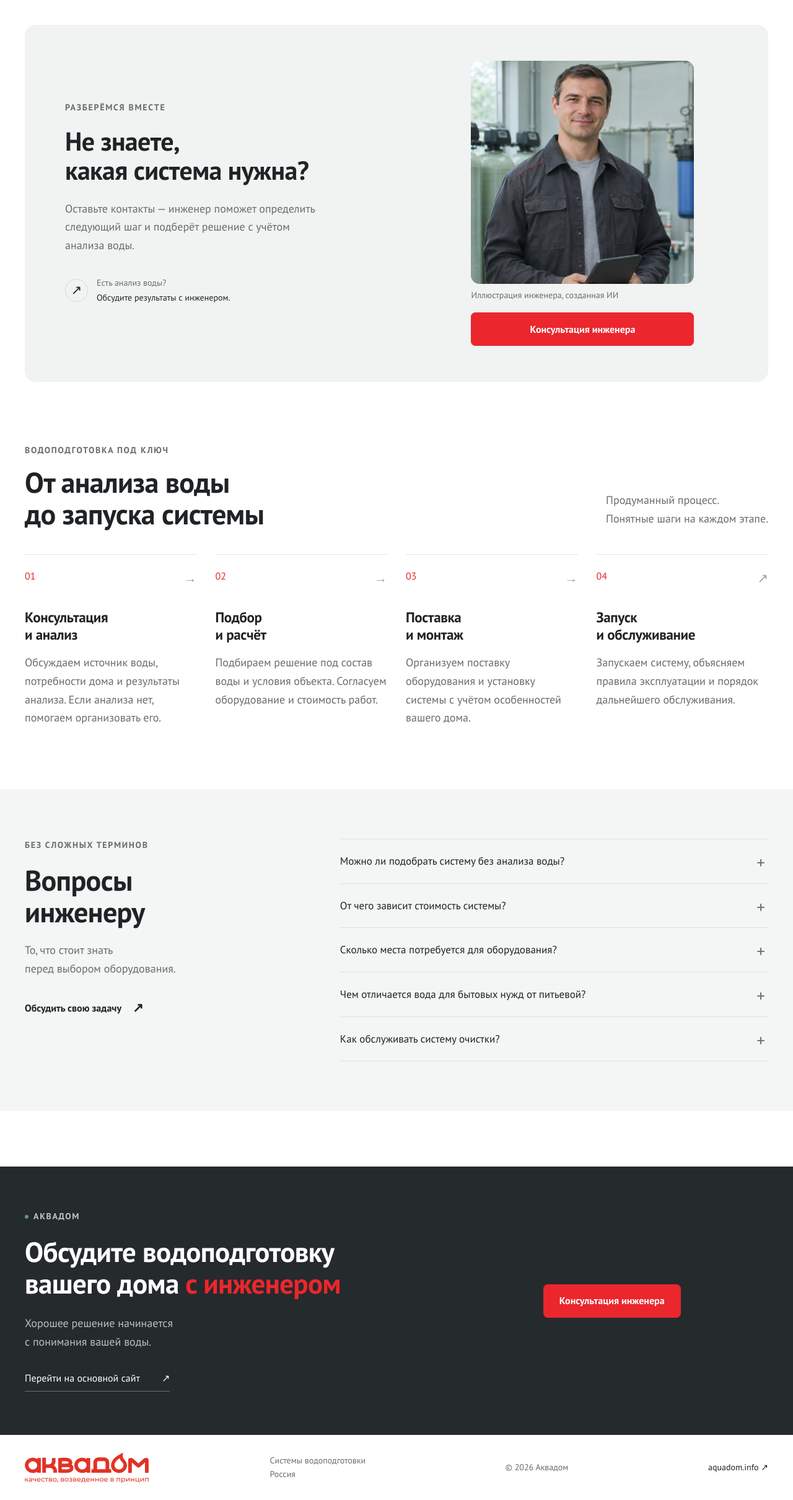
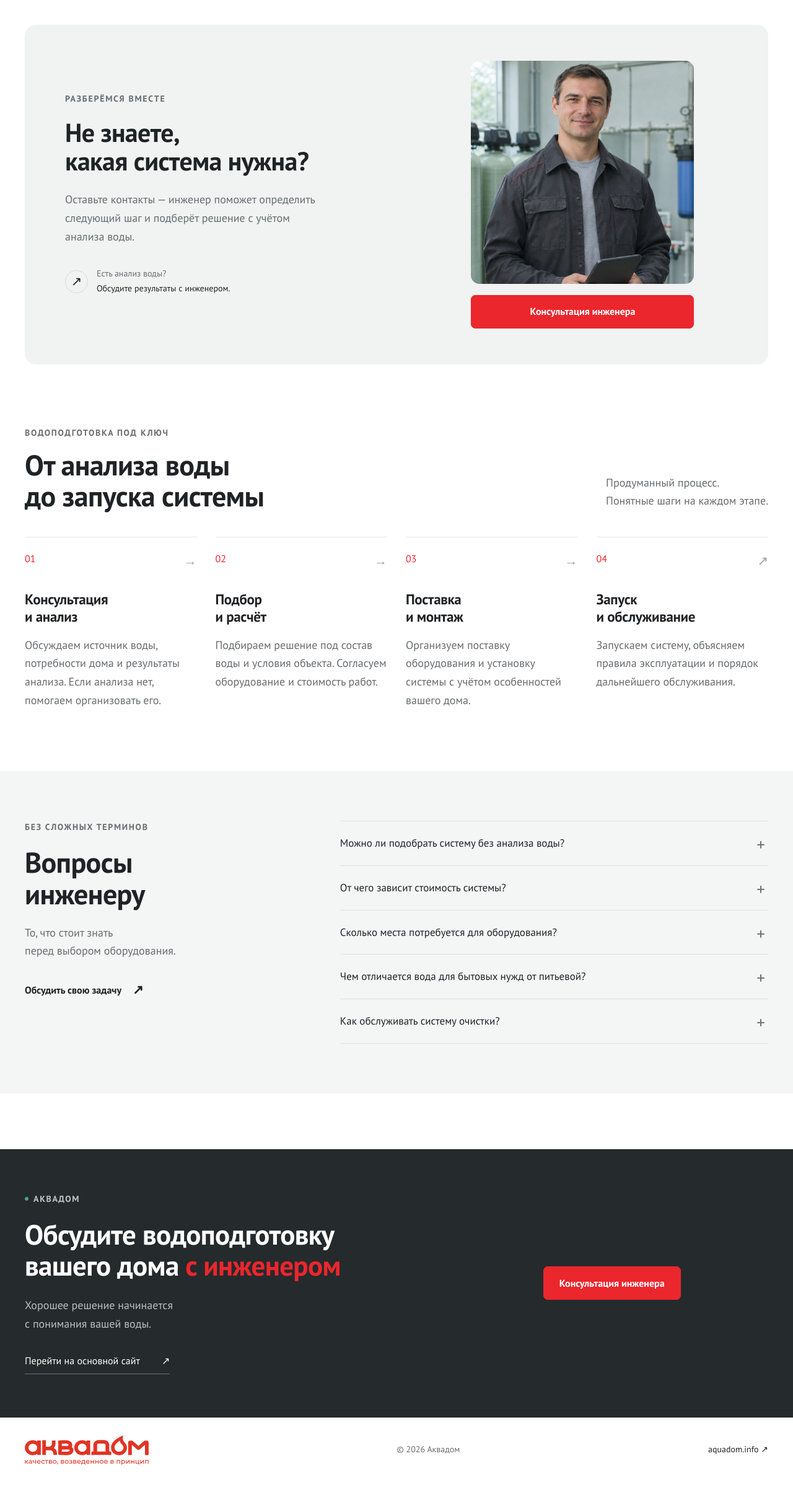
Before and after one commit to dskiryanov-coder/landingwater, a website with bundled scripts: page index.html in a window 1280 px wide. Shown: the part 3134-5554 px from the top of the page at 62% size. After the commit the page ends 5525 px from the top, so only its background shows below. Built offline with nearby package versions, Linux system fonts and the light colour scheme.

Commit message:
Remove engineer caption and footer service text

```diff
--- a/index.html
+++ b/index.html
@@ -59,7 +59,7 @@
       <div class="price-note"><span class="note-icon" aria-hidden="true">i</span><p>Указана стоимость оборудования. Монтаж рассчитывается отдельно.<br><strong>Комплектацию и цену уточняйте у инженера!</strong></p></div>
     </div></section>
 
-    <section id="selection" class="container selection-section" aria-labelledby="selection-title"><div class="selection-copy"><p class="eyebrow">Разберёмся вместе</p><h2 id="selection-title">Не знаете,<br>какая система нужна?</h2><p>Оставьте контакты — инженер поможет определить следующий шаг и подберёт решение с учётом анализа воды.</p><div class="consultation-note"><span aria-hidden="true">↗</span><p>Есть анализ воды?<br><strong>Обсудите результаты с инженером.</strong></p></div></div><div class="engineer-consultation"><figure class="engineer-portrait"><img src="assets/engineer-consultation.jpg" alt="Иллюстративный портрет инженера по водоочистке, созданный ИИ" width="1122" height="1402" loading="lazy"><figcaption>Иллюстрация инженера, созданная ИИ</figcaption></figure><div class="consultation-action"><button class="button" data-form="general">Консультация инженера</button></div></div></section>
+    <section id="selection" class="container selection-section" aria-labelledby="selection-title"><div class="selection-copy"><p class="eyebrow">Разберёмся вместе</p><h2 id="selection-title">Не знаете,<br>какая система нужна?</h2><p>Оставьте контакты — инженер поможет определить следующий шаг и подберёт решение с учётом анализа воды.</p><div class="consultation-note"><span aria-hidden="true">↗</span><p>Есть анализ воды?<br><strong>Обсудите результаты с инженером.</strong></p></div></div><div class="engineer-consultation"><figure class="engineer-portrait"><img src="assets/engineer-consultation.jpg" alt="Иллюстративный портрет инженера по водоочистке, созданный ИИ" width="1122" height="1402" loading="lazy"></figure><div class="consultation-action"><button class="button" data-form="general">Консультация инженера</button></div></div></section>
 
     <section id="process" class="section process-section" aria-labelledby="process-title"><div class="container"><div class="section-heading"><div><p class="eyebrow">Водоподготовка под ключ</p><h2 id="process-title">От анализа воды<br>до запуска системы</h2></div><p class="section-intro">Продуманный процесс.<br>Понятные шаги на каждом этапе.</p></div>
       <div class="steps-grid"><article class="step"><span class="step-number">01 <span aria-hidden="true">→</span></span><h3>Консультация<br>и анализ</h3><p>Обсуждаем источник воды, потребности дома и результаты анализа. Если анализа нет, помогаем организовать его.</p></article><article class="step"><span class="step-number">02 <span aria-hidden="true">→</span></span><h3>Подбор<br>и расчёт</h3><p>Подбираем решение под состав воды и условия объекта. Согласуем оборудование и стоимость работ.</p></article><article class="step"><span class="step-number">03 <span aria-hidden="true">→</span></span><h3>Поставка<br>и монтаж</h3><p>Организуем поставку оборудования и установку системы с учётом особенностей вашего дома.</p></article><article class="step"><span class="step-number">04 <span aria-hidden="true">↗</span></span><h3>Запуск<br>и обслуживание</h3><p>Запускаем систему, объясняем правила эксплуатации и порядок дальнейшего обслуживания.</p></article></div>
@@ -69,7 +69,7 @@
 
     <section id="contacts" class="final-section"><div class="container final-layout"><div><p class="eyebrow"><span class="status-dot"></span> Аквадом</p><h2>Обсудите водоподготовку вашего дома <span>с инженером</span></h2><p class="final-description">Хорошее решение начинается<br>с понимания вашей воды.</p><a class="final-site" href="https://aquadom.info/" target="_blank" rel="noopener noreferrer">Перейти на основной сайт <span aria-hidden="true">↗</span></a></div><div class="consultation-action"><button class="button" data-form="general">Консультация инженера</button></div></div></section>
   </main>
-  <footer class="footer"><div class="container footer-inner"><a class="brand" href="#" aria-label="Аквадом — наверх"><img src="assets/logo-aquadom.svg" alt="Аквадом" width="175" height="56" loading="lazy"></a><p>Системы водоподготовки<br>Россия</p><span>© <span id="year">2026</span> Аквадом</span><a href="https://aquadom.info/" target="_blank" rel="noopener noreferrer">aquadom.info ↗</a></div></footer>
+  <footer class="footer"><div class="container footer-inner"><a class="brand" href="#" aria-label="Аквадом — наверх"><img src="assets/logo-aquadom.svg" alt="Аквадом" width="175" height="56" loading="lazy"></a><span>© <span id="year">2026</span> Аквадом</span><a href="https://aquadom.info/" target="_blank" rel="noopener noreferrer">aquadom.info ↗</a></div></footer>
   <div class="mobile-cta"><button class="button" data-form="general">Подобрать систему</button></div>
   <dialog id="consultation-dialog" aria-labelledby="dialog-title"><button class="dialog-close" aria-label="Закрыть форму">×</button><div class="dialog-content"><p class="eyebrow">Консультация инженера</p><h2 id="dialog-title">Подбор системы</h2><div id="dialog-form"></div></div></dialog>
 </body>
```
